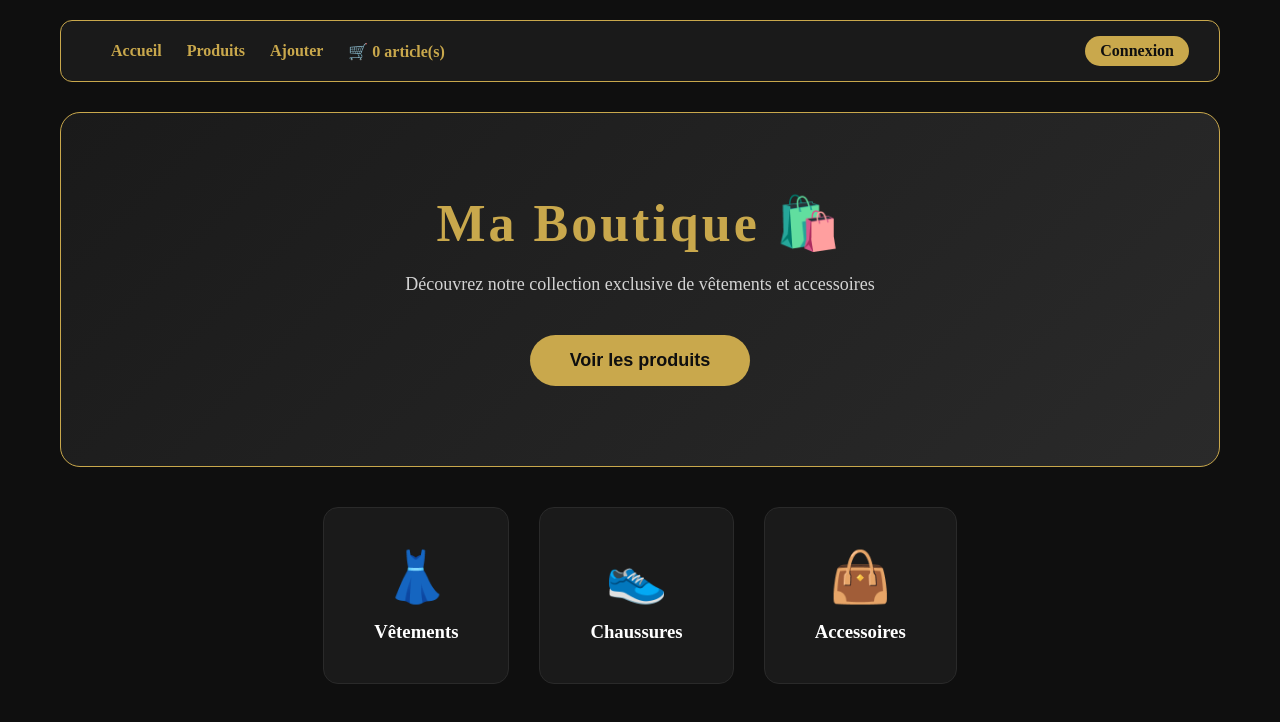
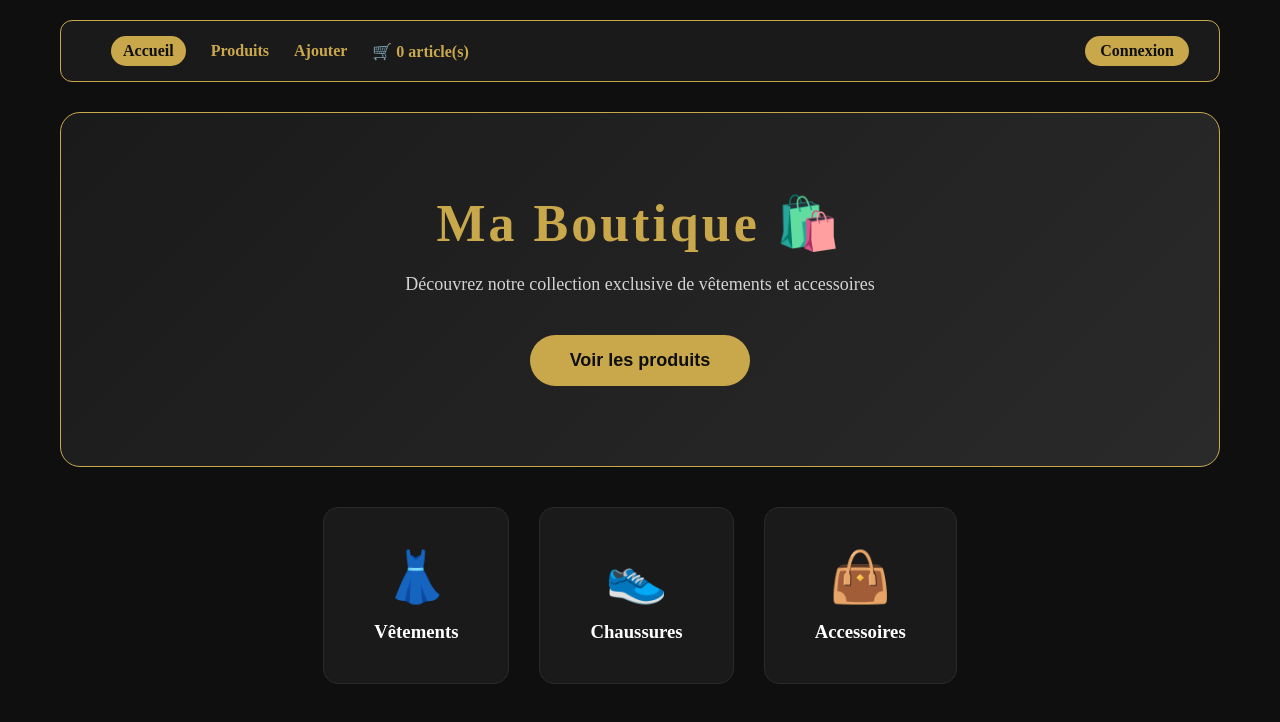
Before and after one commit to famatadiallo244-bot/ma-boutique, a React (Vite) app: page / in a window 1280 px wide. Shown: the top 722 px of the page. Built offline with nearby package versions, Linux system fonts and the light colour scheme.

Commit message:
Filtre catégorie depuis page accueil

```diff
--- a/src/Navbar.jsx
+++ b/src/Navbar.jsx
@@ -1,4 +1,4 @@
-import { Link } from "react-router-dom";
+import { NavLink } from "react-router-dom";
 import { supabase } from "./supabase";
 
 function Navbar({ panier, user }) {
@@ -9,18 +9,39 @@ function Navbar({ panier, user }) {
   return (
     <nav className="navbar">
       <div className="navbar-liens">
-        <Link to="/" className="nav-link">
+        <NavLink
+          to="/"
+          className={({ isActive }) =>
+            isActive ? "nav-link nav-link-actif" : "nav-link"
+          }
+          end
+        >
           Accueil
-        </Link>
-        <Link to="/produits" className="nav-link">
+        </NavLink>
+        <NavLink
+          to="/produits"
+          className={({ isActive }) =>
+            isActive ? "nav-link nav-link-actif" : "nav-link"
+          }
+        >
           Produits
-        </Link>
-        <Link to="/ajouter" className="nav-link">
+        </NavLink>
+        <NavLink
+          to="/ajouter"
+          className={({ isActive }) =>
+            isActive ? "nav-link nav-link-actif" : "nav-link"
+          }
+        >
           Ajouter
-        </Link>
-        <Link to="/panier" className="nav-link">
+        </NavLink>
+        <NavLink
+          to="/panier"
+          className={({ isActive }) =>
+            isActive ? "nav-link nav-link-actif" : "nav-link"
+          }
+        >
           🛒 {panier.reduce((total, p) => total + p.quantite, 0)} article(s)
-        </Link>
+        </NavLink>
       </div>
       <div className="navbar-auth">
         {user ? (
@@ -28,9 +49,9 @@ function Navbar({ panier, user }) {
             Déconnexion
           </button>
         ) : (
-          <Link to="/ajouter" className="nav-link-connexion">
+          <NavLink to="/ajouter" className="nav-link-connexion">
             Connexion
-          </Link>
+          </NavLink>
         )}
       </div>
     </nav>
--- a/src/index.css
+++ b/src/index.css
@@ -391,3 +391,9 @@ body {
   display: block;
   margin-bottom: 15px;
 }
+.nav-link-actif {
+  color: #0f0f0f !important;
+  background-color: #c9a84c;
+  padding: 6px 12px;
+  border-radius: 20px;
+}
```
